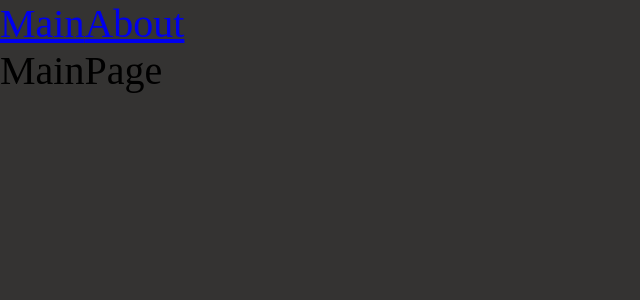
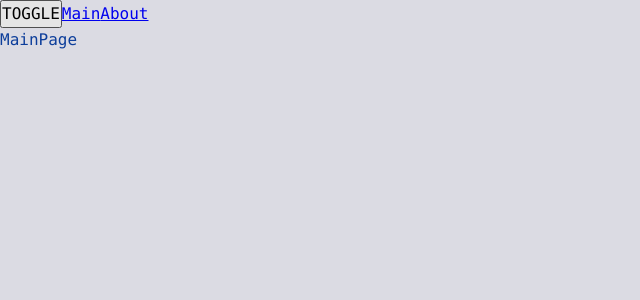
Before and after one commit to CodeCraftSonya/production-project, a React app: page / in a window 1280 px wide. Shown: the top 300 px of the page, without its empty margins (0-640 px from the left). Built offline with nearby package versions, Linux system fonts and the light colour scheme.

Commit message:
feat: add themes and css variables

```diff
--- a/src/App.tsx
+++ b/src/App.tsx
@@ -1,12 +1,16 @@
-import './index.scss'
+import './styles/index.scss'
 import {Link, Route, Routes} from "react-router-dom";
 import {MainPageAsync} from "./pages/MainPage/MainPage.async";
 import {AboutPageAsync} from "./pages/AboutPage/AboutPage.async";
 import {Suspense} from "react";
+import {useTheme} from "./theme/useTheme";
+
 
 const App = () => {
+    const {theme, toggleTheme} = useTheme();
     return (
-        <div className="app">
+        <div className={`app ${theme}`}>
+            <button onClick={toggleTheme}>TOGGLE</button>
             <Link to="/">Main</Link>
             <Link to="/about">About</Link>
             <Suspense fallback={<div>Loading...</div>}>
--- a/src/index.scss
+++ /dev/null
@@ -1,12 +0,0 @@
-*{
-  margin: 0;
-  padding: 0;
-  box-sizing: border-box;
-}
-body{
-  background-color: #343332;
-}
-
-.app{
-  font-size: 40px;
-}
--- a/src/index.tsx
+++ b/src/index.tsx
@@ -1,11 +1,14 @@
 import {createRoot} from "react-dom/client";
 import App from "./App";
 import {BrowserRouter} from "react-router-dom";
+import ThemeProvider from "./theme/ThemeProvider";
 
 const root = createRoot(document.getElementById('root'))
 
 root.render(
     <BrowserRouter>
-    <App/>
+        <ThemeProvider>
+            <App/>
+        </ThemeProvider>
     </BrowserRouter>
 )
--- /dev/null
+++ b/src/styles/index.scss
@@ -0,0 +1,15 @@
+@use "reset";
+@use "variables/global";
+@use "themes/normal";
+@use "themes/dark";
+
+
+
+.app{
+  font: var(--font-m);
+
+  background: var(--bg-color);
+  color: var(--primary-color);
+
+  min-height: 100vh;
+}
--- /dev/null
+++ b/src/styles/reset.scss
@@ -0,0 +1,13 @@
+* {
+  margin: 0;
+  padding: 0;
+  box-sizing: border-box;
+}
+
+input,
+button,
+textarea,
+select {
+  margin: 0;
+  font: inherit;
+}
--- /dev/null
+++ b/src/styles/themes/dark.scss
@@ -0,0 +1,5 @@
+.app.dark{
+  --bg-color: #000051;
+  --primary-color: #258300;
+  --secondary-color: #7dfd40;
+}
--- /dev/null
+++ b/src/styles/themes/normal.scss
@@ -0,0 +1,5 @@
+.app.light{
+  --bg-color: #dbdbe3;
+  --primary-color: #0d3e9b;
+  --secondary-color: #3a62f3;
+}
--- /dev/null
+++ b/src/styles/variables/global.scss
@@ -0,0 +1,12 @@
+:root{
+  --font-family: Consolas, "Times New Roman", Serif;
+
+  --font-size-m: 16px;
+  --font-line-m: 24px;
+  --font-m: var(--font-size-m) / var(--font-line-m) var(--font-family);
+
+
+  --font-size-l: 24px;
+  --font-line-l: 32px;
+  --font-l: var(--font-size-l) / var(--font-line-l) var(--font-family);
+}
--- /dev/null
+++ b/src/theme/ThemeContext.ts
@@ -0,0 +1,15 @@
+import {createContext} from "react";
+
+export enum Theme {
+    LIGHT = 'light',
+    DARK = 'dark',
+}
+
+export interface ThemeContextProps {
+    theme?: Theme;
+    setTheme?: (theme: Theme) => void;
+}
+
+export const ThemeContext = createContext<ThemeContextProps>({});
+
+export const LOCAL_STORAGE_THEME_KEY = 'theme';
--- /dev/null
+++ b/src/theme/ThemeProvider.tsx
@@ -0,0 +1,20 @@
+import {LOCAL_STORAGE_THEME_KEY, Theme, ThemeContext} from "./ThemeContext";
+import React, {FC, PropsWithChildren, useMemo, useState} from "react";
+
+const defaultTheme = localStorage.getItem(LOCAL_STORAGE_THEME_KEY) as Theme || Theme.LIGHT
+
+const ThemeProvider: FC<PropsWithChildren> = ({children}) => {
+    const [theme, setTheme] = useState<Theme>(defaultTheme)
+
+    const defaultProps = useMemo(() => ({
+        theme: theme,
+        setTheme: setTheme
+    }), [theme])
+
+    return (
+        <ThemeContext.Provider value={defaultProps}>
+            {children}
+        </ThemeContext.Provider>
+    )
+}
+export default ThemeProvider
--- /dev/null
+++ b/src/theme/useTheme.tsx
@@ -0,0 +1,20 @@
+import {LOCAL_STORAGE_THEME_KEY, Theme, ThemeContext} from "./ThemeContext";
+import {useContext} from "react";
+
+interface UseThemeResult {
+    toggleTheme: () => void;
+    theme: Theme;
+}
+
+export function useTheme(): UseThemeResult {
+    const {theme, setTheme} = useContext(ThemeContext);
+
+    const toggleTheme = ()=> {
+        const newTheme = theme === Theme.DARK ? Theme.LIGHT : Theme.DARK
+        setTheme(newTheme);
+        localStorage.setItem(LOCAL_STORAGE_THEME_KEY, newTheme);
+    }
+    return {
+        theme, toggleTheme
+    };
+}
```
